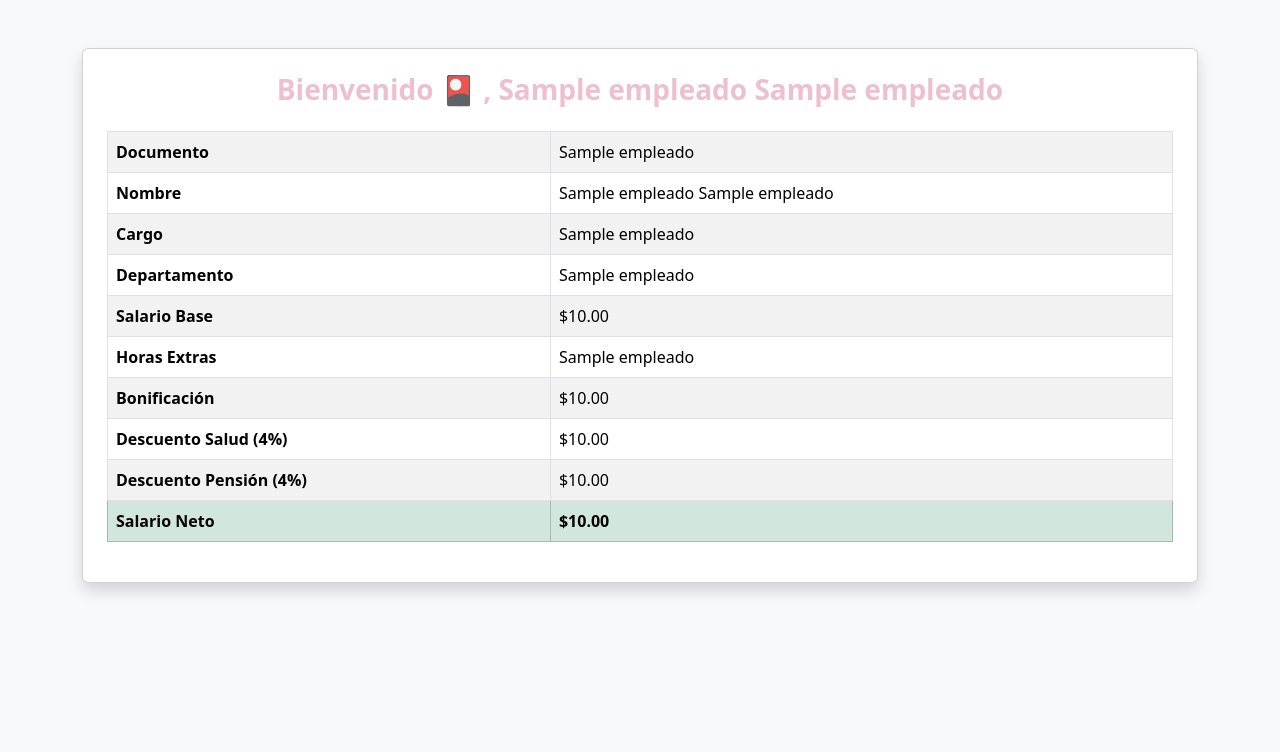
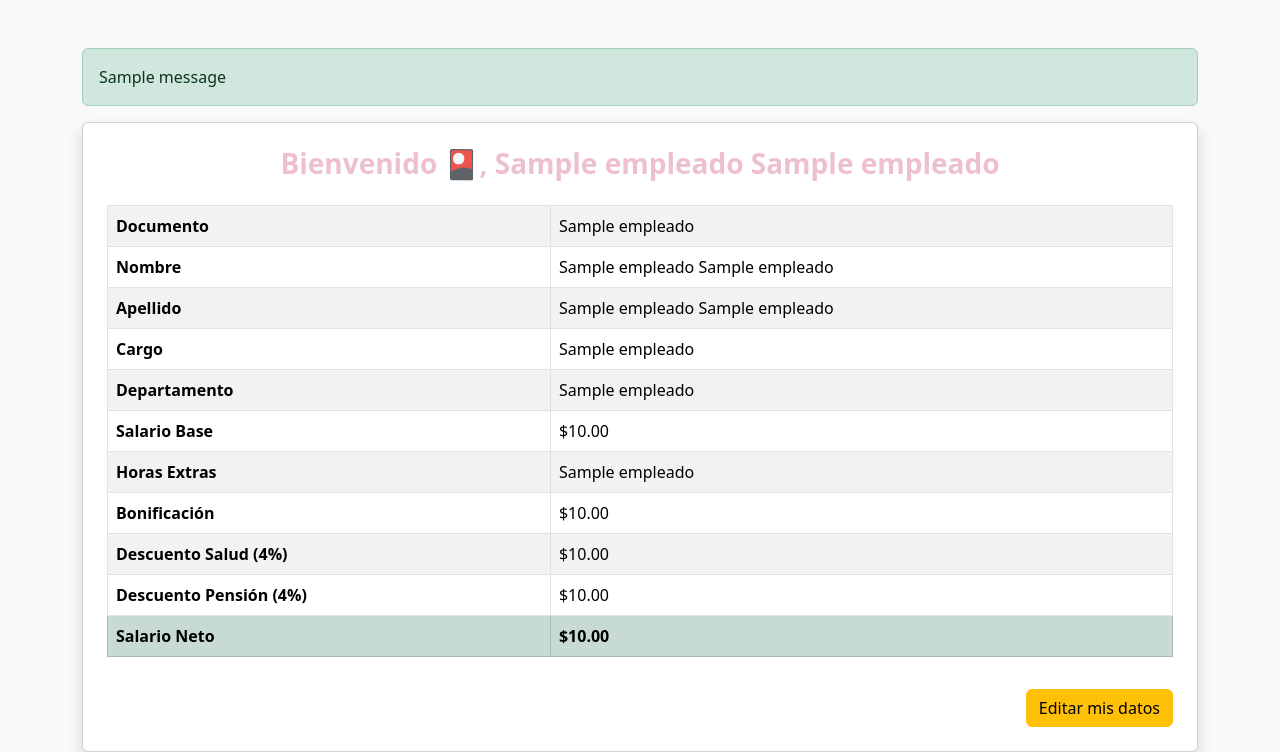
Before and after one commit to Fckyrmari-collab/GestorDeUsuario., a Flask app: template templates/panel_empleado.html in a window 1280 px wide. Shown: the part 56-808 px from the top of the page. Before the commit the page ends 650 px from the top, so only its background shows below. Run offline with Flask 3, Linux system fonts and the light colour scheme; the template is opened without the code that fills it: most values are stand-ins (such as "Sample title", 1, 10 or a date in 2020); one stand-in notice (Sample message) is shown; parts of the project's set-up code (start-up, migrations or seed data) failed here and were passed over.

Commit message:
Update panel_empleado.html

```diff
--- a/templates/panel_empleado.html
+++ b/templates/panel_empleado.html
@@ -5,76 +5,74 @@
     <meta charset="UTF-8">
     <link href="https://cdn.jsdelivr.net/npm/bootstrap@5.3.8/dist/css/bootstrap.min.css" rel="stylesheet">
 </head>
-
 <body class="bg-light">
-
 <nav class="navbar navbar-dark bg-dark px-4">
     <span class="navbar-brand">Panel Empleado</span>
     <a href="/salir" class="btn btn-outline-light btn-sm">Cerrar Sesión</a>
 </nav>
-
 <div class="container mt-5">
-
+    {% with messages = get_flashed_messages(with_categories=true) %}
+        {% if messages %}
+            {% for category, message in messages %}
+                <div class="alert alert-{{ category }}">{{ message }}</div>
+            {% endfor %}
+        {% endif %}
+    {% endwith %}
     {% if empleado %}
-
     <div class="card shadow p-4">
         <h3 class="text-center mb-4" style="color: #eec0cf; font-weight: 600;">
-     Bienvenido 🎴 , {{ empleado[2] }} {{ empleado[3] }}
-</h3>
+            Bienvenido 🎴, {{ empleado[2] }} {{ empleado[3] }}
+        </h3>
         <table class="table table-bordered table-striped">
             <tbody>
-                <tr>
-                    <th>Documento</th>
-                    <td>{{ empleado[1] }}</td>
-                </tr>
-                <tr>
-                    <th>Nombre</th>
-                    <td>{{ empleado[2] }} {{ empleado[3] }}</td>
-                </tr>
-                <tr>
-                    <th>Cargo</th>
-                    <td>{{ empleado[4] }}</td>
-                </tr>
-                <tr>
-                    <th>Departamento</th>
-                    <td>{{ empleado[12] }}</td>
-                </tr>
-                <tr>
-                    <th>Salario Base</th>
-                    <td>${{ "%.2f"|format(empleado[5]) }}</td>
-                </tr>
-                <tr>
-                    <th>Horas Extras</th>
-                    <td>{{ empleado[6] }}</td>
-                </tr>
-                <tr>
-                    <th>Bonificación</th>
-                    <td>${{ "%.2f"|format(empleado[7]) }}</td>
-                </tr>
-                <tr>
-                    <th>Descuento Salud (4%)</th>
-                    <td>${{ "%.2f"|format(empleado[8]) }}</td>
-                </tr>
-                <tr>
-                    <th>Descuento Pensión (4%)</th>
-                    <td>${{ "%.2f"|format(empleado[9]) }}</td>
-                </tr>
-                <tr class="table-success">
-                    <th>Salario Neto</th>
-                    <td><strong>${{ "%.2f"|format(empleado[10]) }}</strong></td>
-                </tr>
+                <tr><th>Documento</th><td>{{ empleado[1] }}</td></tr>
+                <tr><th>Nombre</th><td>{{ empleado[2] }} {{ empleado[3] }}</td></tr>
+                <tr><th>Apellido</th><td>{{ empleado[2] }} {{ empleado[3] }}</td></tr>
+                <tr><th>Cargo</th><td>{{ empleado[4] }}</td></tr>
+                <tr><th>Departamento</th><td>{{ empleado[12] }}</td></tr>
+                <tr><th>Salario Base</th><td>${{ "%.2f"|format(empleado[5]) }}</td></tr>
+                <tr><th>Horas Extras</th><td>{{ empleado[6] }}</td></tr>
+                <tr><th>Bonificación</th><td>${{ "%.2f"|format(empleado[7]) }}</td></tr>
+                <tr><th>Descuento Salud (4%)</th><td>${{ "%.2f"|format(empleado[8]) }}</td></tr>
+                <tr><th>Descuento Pensión (4%)</th><td>${{ "%.2f"|format(empleado[9]) }}</td></tr>
+                <tr class="table-success"><th>Salario Neto</th><td><strong>${{ "%.2f"|format(empleado[10]) }}</strong></td></tr>
             </tbody>
         </table>
+        <div class="text-end mt-3">
+            <button class="btn btn-warning" data-bs-toggle="modal" data-bs-target="#modalEditar">
+                 Editar mis datos
+            </button>
+        </div>
     </div>
-
+    <div class="modal fade" id="modalEditar" tabindex="-1">
+        <div class="modal-dialog">
+            <div class="modal-content">
+                <div class="modal-header" style="background-color: #eec0cf;">
+                    <h5 class="modal-title text-white">Editar mis datos</h5>
+                    <button type="button" class="btn-close" data-bs-dismiss="modal"></button>
+                </div>
+                <div class="modal-body">
+                    <form method="POST" action="/actualizar_perfil">
+                        <input type="hidden" name="id" value="{{ empleado[0] }}">
+                        <label class="form-label">Nombre</label>
+                        <input type="text" name="nombre" class="form-control mb-3" value="{{ empleado[2] }}" required>
+                        <label class="form-label">Apellido</label>
+                        <input type="text" name="apellido" class="form-control mb-3" value="{{ empleado[3] }}" required>
+                        <div class="d-flex justify-content-end gap-2">
+                            <button type="button" class="btn btn-secondary" data-bs-dismiss="modal">Cancelar</button>
+                            <button type="submit" class="btn btn-warning">Guardar cambios</button>
+                        </div>
+                    </form>
+                </div>
+            </div>
+        </div>
+    </div>
     {% else %}
     <div class="alert alert-warning text-center">
-        No se encontraron datos asociados a tu usuario.
-        <br>Contacta al administrador.
+        No se encontraron datos asociados a tu usuario.<br>Contacta al administrador.
     </div>
     {% endif %}
-
 </div>
-
+<script src="https://cdn.jsdelivr.net/npm/bootstrap@5.3.8/dist/js/bootstrap.bundle.min.js"></script>
 </body>
 </html>
```
